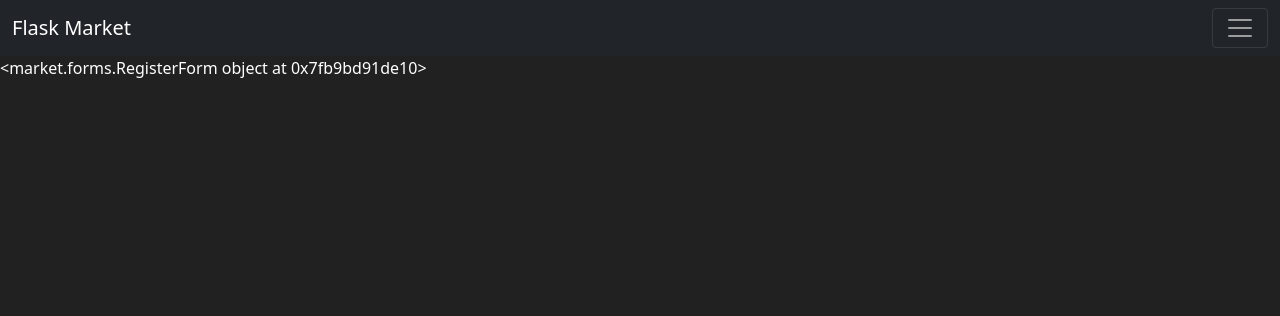
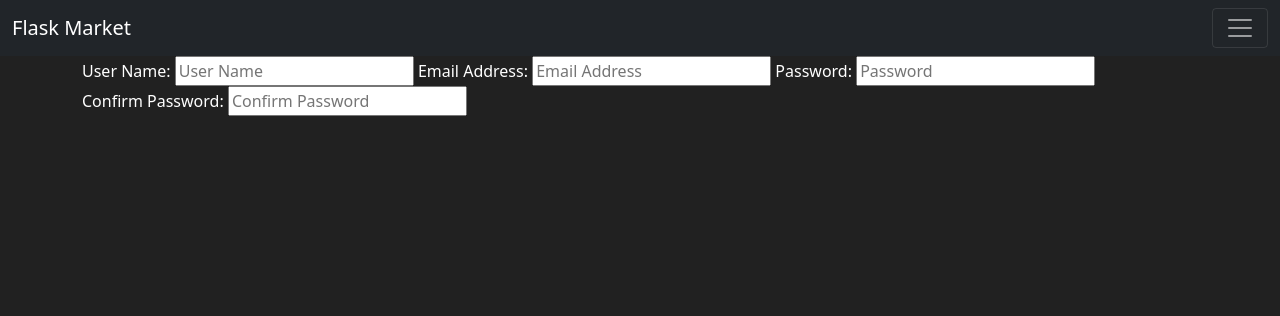
Before and after one commit to CandidoJr209/flask-market, a Flask app: page /register in a window 1280 px wide. Shown: the top 316 px of the page. Run offline with Flask 2, Linux system fonts and the light colour scheme.

Commit message:
added form fields

```diff
--- a/market/forms.py
+++ b/market/forms.py
@@ -2,8 +2,8 @@ from flask_wtf import FlaskForm
 from wtforms import StringField, PasswordField,SubmitField
 
 class RegisterForm(FlaskForm):
-    username = StringField(label = 'username')
-    email_address = StringField(label ='email')
-    password1 = PasswordField(label = 'password1')
-    password2 = PasswordField(label = 'password2')
+    username = StringField(label = 'User Name: ')
+    email_address = StringField(label ='Email Address: ')
+    password1 = PasswordField(label = 'Password: ')
+    password2 = PasswordField(label = 'Confirm Password: ')
     submit = SubmitField(label='submit')
--- a/market/templates/register.html
+++ b/market/templates/register.html
@@ -5,5 +5,20 @@ Register Page
 {% endblock %}
 
 {% block content %}
-    {{ form }}
+<div class="container">
+    <form class="form-group" method="POST" style="color:white">
+        {{ form.username.label() }}
+        {{ form.username(class="from-control", placeholder = "User Name") }}
+
+        {{ form.email_address.label() }}
+        {{ form.email_address(class="from-control", placeholder = "Email Address") }}
+
+        {{ form.password1.label() }}
+        {{ form.password1(class="from-control", placeholder = "Password") }}
+
+        {{ form.password2.label() }}
+        {{ form.password2(class="from-control", placeholder = "Confirm Password") }}
+    </form>
+</div>
+
 {% endblock %}
```
Also changed, not shown: market/routes.py (line endings or trailing spaces).
